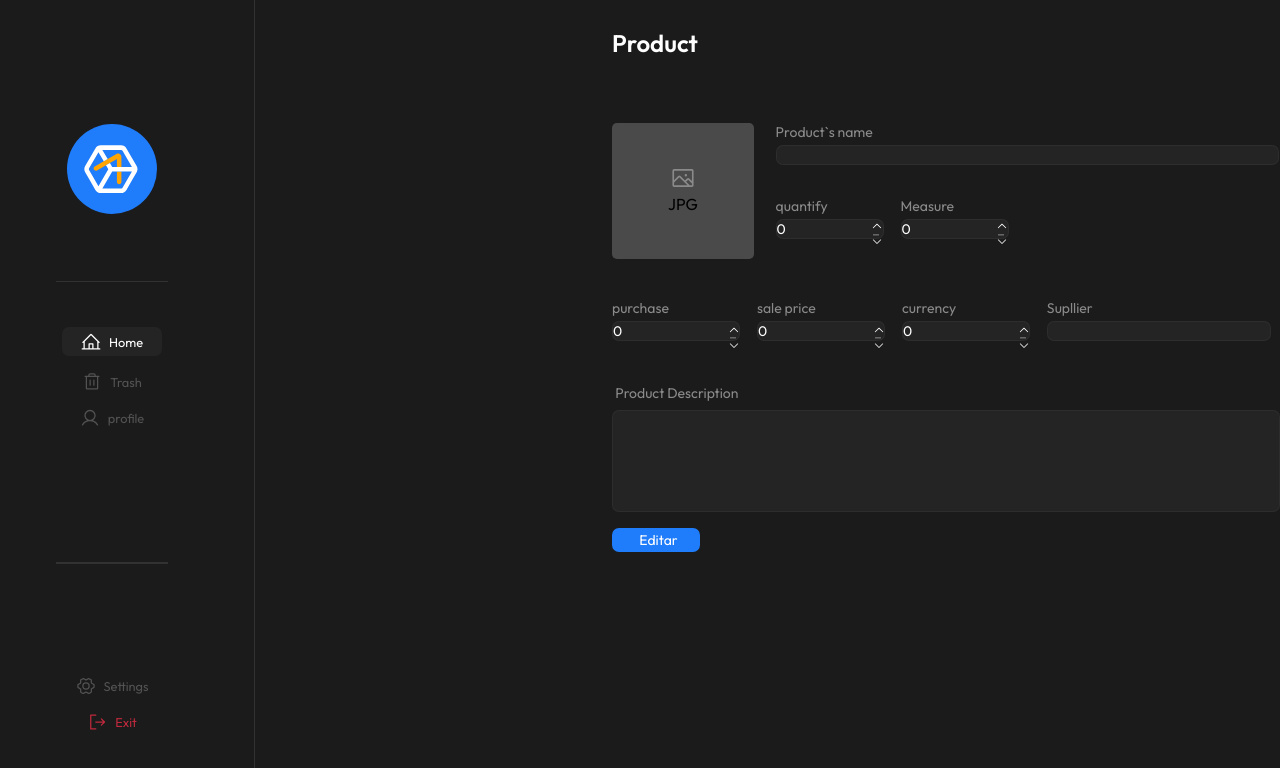
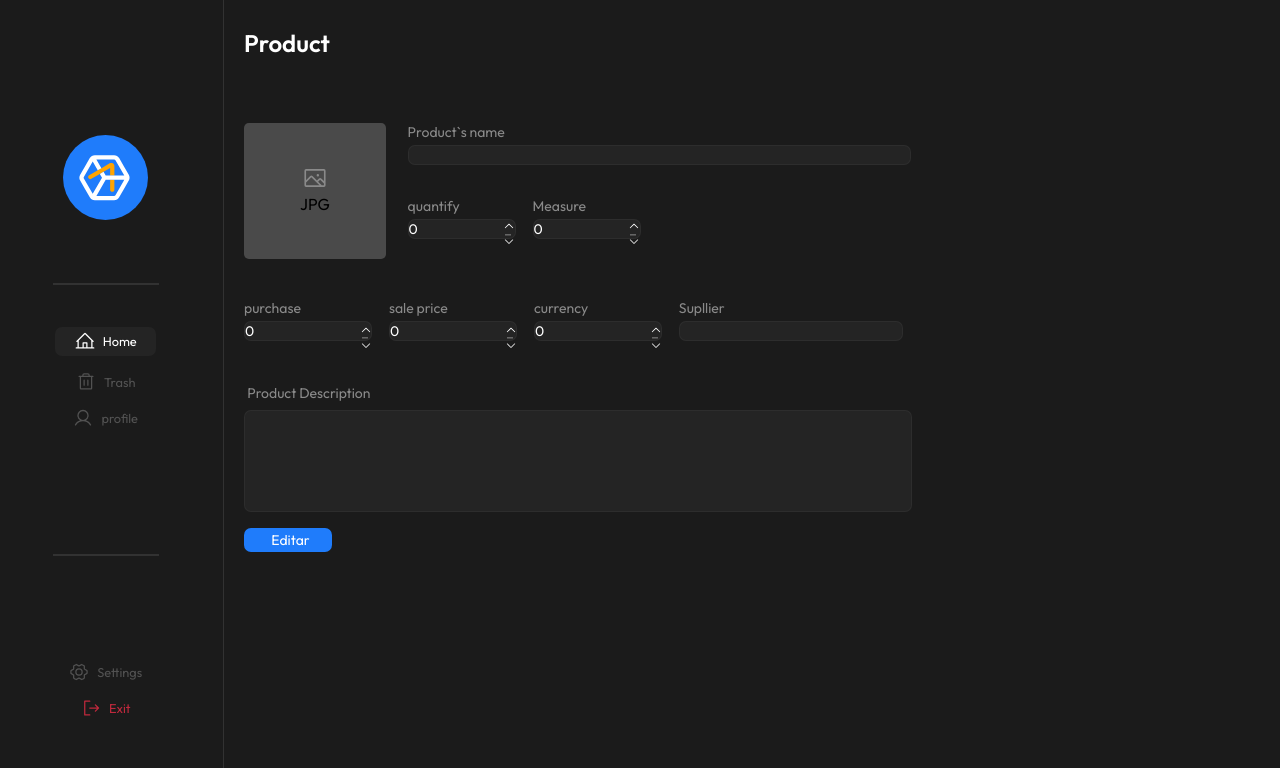
Before and after one commit to yeaaah-dev/yeah-stock, a React (Vite) app: page /edition/1 in a window 1280 px wide. Shown: the top 768 px of the page. Built offline with nearby package versions, Linux system fonts and the light colour scheme; no server answers.

Commit message:
fix: fixed style

```diff
--- a/src/components/sidebar/styles.module.css
+++ b/src/components/sidebar/styles.module.css
@@ -2,6 +2,7 @@
   display: flex;
   width: 100%;
   height: 100vh;
+  max-width: 14rem;
 }
 
 .container {
```
